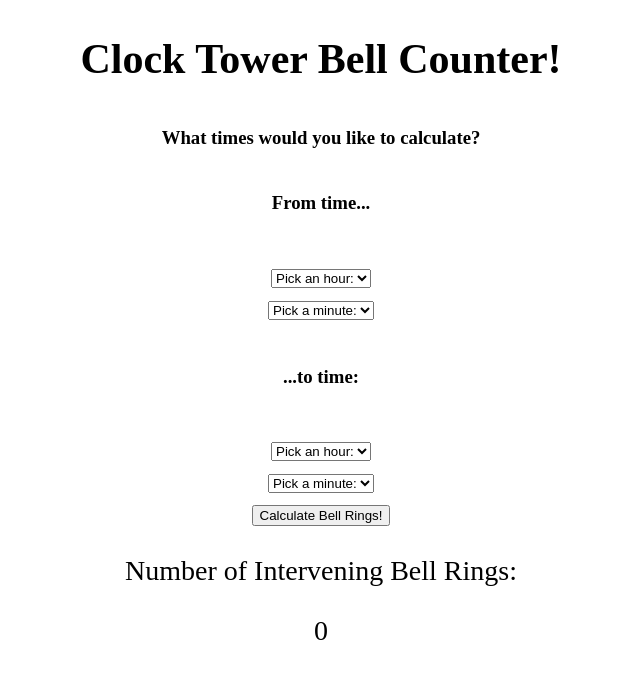
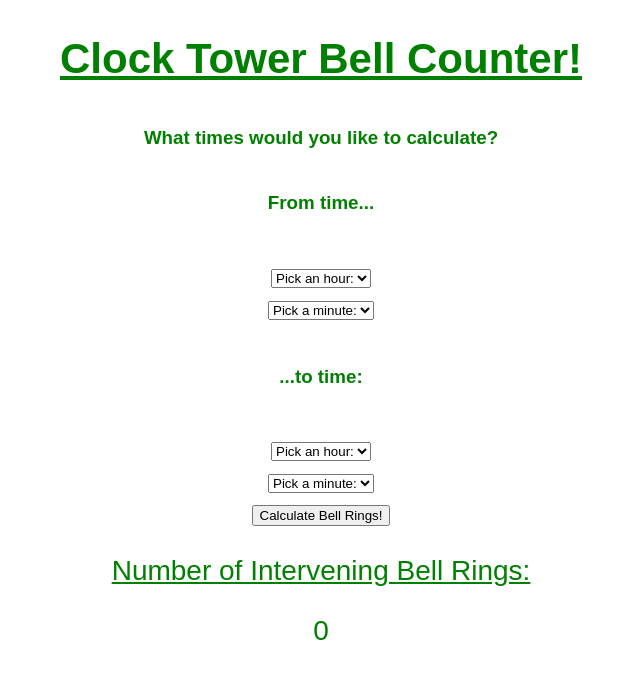
Before and after one commit to mepc36/clockTowerBellCounter, a React app: page / in a window 1280 px wide. Shown: the top 678 px of the page, without its empty margins (319-959 px from the left). Built offline with nearby package versions, Linux system fonts and the light colour scheme.

Commit message:
Use CSS.

```diff
--- a/client/App.jsx
+++ b/client/App.jsx
@@ -7,6 +7,8 @@ const Container = styled.section`
   text-align: center;
   font-size: 28px;
   margin: 0 auto;
+  color: green;
+  font-family: arial;
 `;
 
 class App extends React.Component {
@@ -107,7 +109,7 @@ class App extends React.Component {
   render() {
     return (
       <Container>
-        <h1>Clock Tower Bell Counter!</h1>
+        <h1><u>Clock Tower Bell Counter!</u></h1>
         <TimeSetForm calculateBellRings={this.calculateBellRings.bind(this)} setTimeHour={this.setTimeHour.bind(this)} setTimeMinute={this.setTimeMinute.bind(this)}/>
         <BellResults results={this.state.results}/>
       </Container>
--- a/client/components/BellResults.jsx
+++ b/client/components/BellResults.jsx
@@ -2,7 +2,7 @@ import React from 'react';
 
 const BellResults = props => (
   <div>
-    <p>Number of Intervening Bell Rings:</p>
+    <p><u>Number of Intervening Bell Rings:</u></p>
     <p>{props.results}</p>
   </div>
 )
--- a/client/components/TimeMenu.jsx
+++ b/client/components/TimeMenu.jsx
@@ -21,7 +21,7 @@ class TimeMenu extends React.Component {
     }
 
     return (
-      <span>
+      <div>
         <form onChange={(e) => this.props.setTimeHour(e, this.props.toOrFrom)}>
           <select>
             <option value="null">Pick an hour:</option>
@@ -34,7 +34,7 @@ class TimeMenu extends React.Component {
             {minuteOptions}
           </select>
         </form>
-      </span>
+      </div>
     )
   }
 }
```
Also changed, not shown: public/bundle.js, 1 other file (tests, documents, lock files or other folders).
